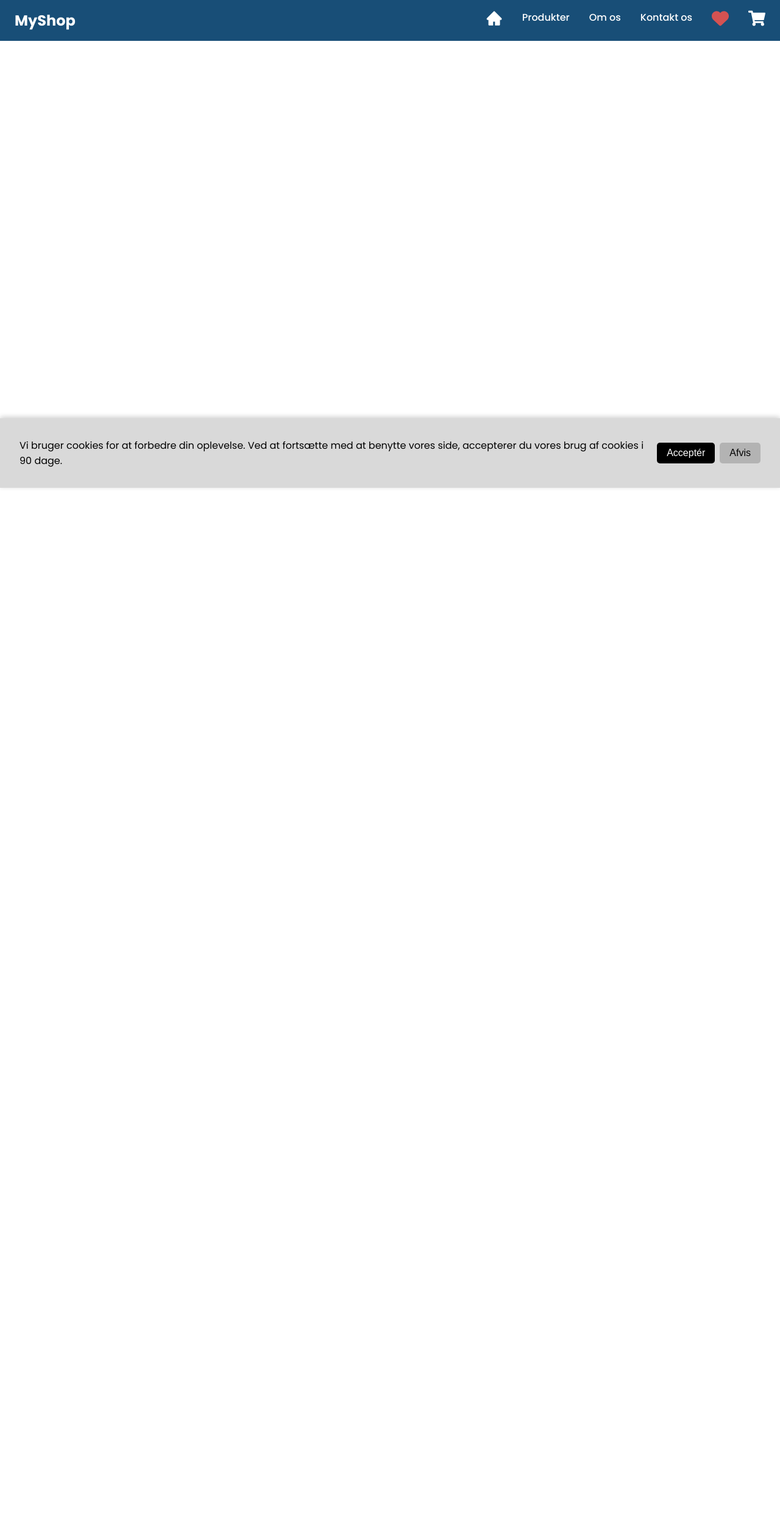
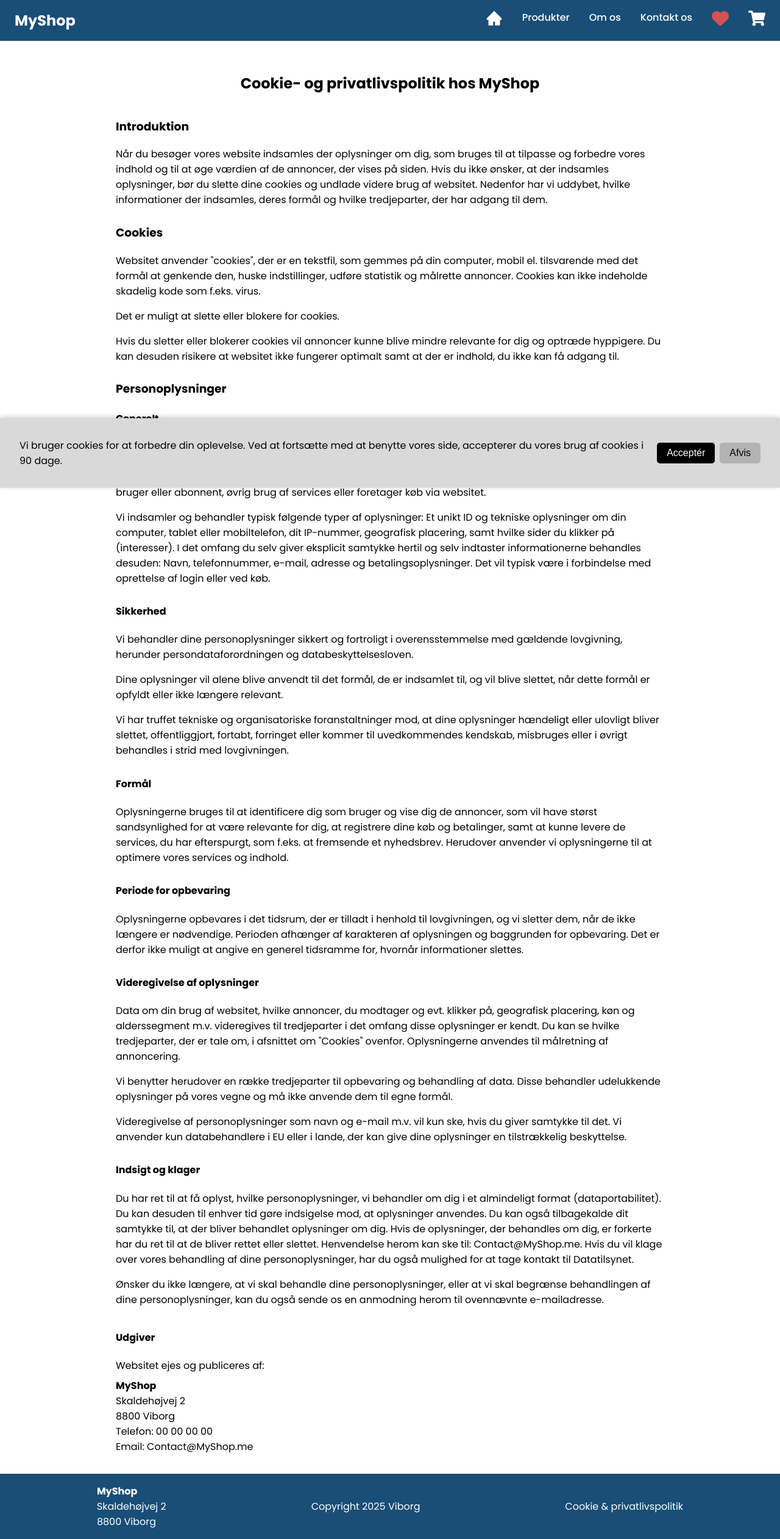
Before and after one commit to HoniNanoq2025/semesteropgave, a React (Vite) app in the folder hejdi-semesteropgave/: page /cookie-policy in a window 1280 px wide. Shown: the whole page at 61% size. Before the commit the page ends 800 px from the top, so only its background shows below. Built offline with nearby package versions, Linux system fonts and the light colour scheme.

Commit message:
add cookie policy page

```diff
--- a/hejdi-semesteropgave/src/App.jsx
+++ b/hejdi-semesteropgave/src/App.jsx
@@ -7,6 +7,7 @@ import Products from "./pages/Products/Products";
 import ProductCard from "./components/ProductCard/ProductCard";
 import Favorites from "./pages/Favorites/Favorites";
 import Checkout from "./pages/Checkout/Checkout";
+import CookiePolicy from "./pages/CookiePolicy/CookiePolicy";
 import Header from "./components/Header/Header";
 import Footer from "./components/Footer/Footer";
 import CookieBanner from "./components/CookieBanner/CookieBanner";
@@ -128,6 +129,7 @@ export default function App() {
               />
             }
           />
+          <Route path="/cookie-policy" element={<CookiePolicy />} />
         </Routes>
       </main>
       <CookieBanner />
--- a/hejdi-semesteropgave/src/components/Footer/Footer.jsx
+++ b/hejdi-semesteropgave/src/components/Footer/Footer.jsx
@@ -1,16 +1,26 @@
+import { NavLink } from "react-router-dom";
 import styles from "./Footer.module.css";
 
 export default function Footer() {
   return (
     <footer className={styles.footer}>
+      <div className={styles.footerContainer}>
         <div className={styles.location}>
-        <p><strong>MyShop</strong></p>
+          <p>
+            <strong>MyShop</strong>
+          </p>
           <p>Skaldehøjvej 2</p>
           <p>8800 Viborg</p>
         </div>
         <div className={styles.copyright}>
           <p>Copyright 2025 Viborg</p>
         </div>
+        <div className={styles.links}>
+          <NavLink to="/cookie-policy" className={styles.footerLink}>
+            Cookie & privatlivspolitik
+          </NavLink>
+        </div>
+      </div>
     </footer>
   );
 }
--- a/hejdi-semesteropgave/src/components/Footer/Footer.module.css
+++ b/hejdi-semesteropgave/src/components/Footer/Footer.module.css
@@ -5,10 +5,15 @@
   font-family: "Poppins", sans-serif;
   color: white;
   padding: 1rem 1.5rem;
+}
+
+.footerContainer {
   display: flex;
-  flex-direction: row;
+  flex-direction: column;
   justify-content: space-between;
   align-items: center;
+  max-width: 1200px;
+  margin: 0 auto;
 }
 
 .location {
@@ -17,5 +22,29 @@
 }
 
 .location p {
-  margin: 0 auto;
+  margin: 0;
 }
+
+.links {
+  display: flex;
+  flex-direction: column;
+  align-items: flex-end;
+}
+
+.footerLink {
+  text-decoration: none;
+  color: white;
+}
+
+.footerLink:hover {
+  color: #d9ed92;
+  text-decoration: underline;
+}
+
+@media (min-width: 900px) {
+  .footerContainer {
+    flex-direction: row;
+    justify-content: space-around;
+    align-items: center;
+  }
+}
--- /dev/null
+++ b/hejdi-semesteropgave/src/pages/CookiePolicy/CookiePolicy.jsx
@@ -0,0 +1,167 @@
+import styles from "./CookiePolicy.module.css";
+
+export default function CookiePolicy() {
+  return (
+    <section className={styles.policyPage}>
+      <div className={styles.policyContainer}>
+        <div className={styles.policyHeader}>
+          <h1>Cookie- og privatlivspolitik hos MyShop</h1>
+        </div>
+        <div className={styles.policyText}>
+          <h3>Introduktion</h3>
+          <p className={styles.policyParagraph}>
+            Når du besøger vores website indsamles der oplysninger om dig, som
+            bruges til at tilpasse og forbedre vores indhold og til at øge
+            værdien af de annoncer, der vises på siden. Hvis du ikke ønsker, at
+            der indsamles oplysninger, bør du slette dine cookies og undlade
+            videre brug af websitet. Nedenfor har vi uddybet, hvilke
+            informationer der indsamles, deres formål og hvilke tredjeparter,
+            der har adgang til dem.
+          </p>
+        </div>
+
+        <div className={styles.policyText}>
+          <h3>Cookies</h3>
+          <p className={styles.policyParagraph}>
+            Websitet anvender "cookies", der er en tekstfil, som gemmes på din
+            computer, mobil el. tilsvarende med det formål at genkende den,
+            huske indstillinger, udføre statistik og målrette annoncer. Cookies
+            kan ikke indeholde skadelig kode som f.eks. virus.
+          </p>
+          <p className={styles.policyParagraph}>
+            Det er muligt at slette eller blokere for cookies.{" "}
+          </p>
+          <p className={styles.policyParagraph}>
+            Hvis du sletter eller blokerer cookies vil annoncer kunne blive
+            mindre relevante for dig og optræde hyppigere. Du kan desuden
+            risikere at websitet ikke fungerer optimalt samt at der er indhold,
+            du ikke kan få adgang til.
+          </p>
+        </div>
+
+        <div className={styles.policyText}>
+          <h3>Personoplysninger</h3>
+          <h4>Generelt</h4>
+          <p className={styles.policyParagraph}>
+            Personoplysninger er alle slags informationer, der i et eller andet
+            omfang kan henføres til dig. Når du benytter vores website indsamler
+            og behandler vi en række sådanne informationer. Det sker f.eks. ved
+            alm. tilgang af indhold, hvis du tilmelder dig vores nyhedsbrev,
+            deltager i konkurrencer eller undersøgelser, registrerer dig som
+            bruger eller abonnent, øvrig brug af services eller foretager køb
+            via websitet.
+          </p>
+          <p className={styles.policyParagraph}>
+            Vi indsamler og behandler typisk følgende typer af oplysninger: Et
+            unikt ID og tekniske oplysninger om din computer, tablet eller
+            mobiltelefon, dit IP-nummer, geografisk placering, samt hvilke sider
+            du klikker på (interesser). I det omfang du selv giver eksplicit
+            samtykke hertil og selv indtaster informationerne behandles desuden:
+            Navn, telefonnummer, e-mail, adresse og betalingsoplysninger. Det
+            vil typisk være i forbindelse med oprettelse af login eller ved køb.
+          </p>
+        </div>
+
+        <div className={styles.policyText}>
+          <h4>Sikkerhed</h4>
+          <p className={styles.policyParagraph}>
+            Vi behandler dine personoplysninger sikkert og fortroligt i
+            overensstemmelse med gældende lovgivning, herunder
+            persondataforordningen og databeskyttelsesloven.
+          </p>
+          <p className={styles.policyParagraph}>
+            Dine oplysninger vil alene blive anvendt til det formål, de er
+            indsamlet til, og vil blive slettet, når dette formål er opfyldt
+            eller ikke længere relevant.
+          </p>
+          <p className={styles.policyParagraph}>
+            Vi har truffet tekniske og organisatoriske foranstaltninger mod, at
+            dine oplysninger hændeligt eller ulovligt bliver slettet,
+            offentliggjort, fortabt, forringet eller kommer til uvedkommendes
+            kendskab, misbruges eller i øvrigt behandles i strid med
+            lovgivningen.
+          </p>
+        </div>
+        <div className={styles.policyText}>
+          <h4>Formål</h4>
+          <p className={styles.policyParagraph}>
+            Oplysningerne bruges til at identificere dig som bruger og vise dig
+            de annoncer, som vil have størst sandsynlighed for at være relevante
+            for dig, at registrere dine køb og betalinger, samt at kunne levere
+            de services, du har efterspurgt, som f.eks. at fremsende et
+            nyhedsbrev. Herudover anvender vi oplysningerne til at optimere
+            vores services og indhold.
+          </p>
+        </div>
+        <div className={styles.policyText}>
+          <h4>Periode for opbevaring</h4>
+          <p className={styles.policyParagraph}>
+            Oplysningerne opbevares i det tidsrum, der er tilladt i henhold til
+            lovgivningen, og vi sletter dem, når de ikke længere er nødvendige.
+            Perioden afhænger af karakteren af oplysningen og baggrunden for
+            opbevaring. Det er derfor ikke muligt at angive en generel tidsramme
+            for, hvornår informationer slettes.
+          </p>
+        </div>
+        <div className={styles.policyText}>
+          <h4>Videregivelse af oplysninger</h4>
+          <p className={styles.policyParagraph}>
+            Data om din brug af websitet, hvilke annoncer, du modtager og evt.
+            klikker på, geografisk placering, køn og alderssegment m.v.
+            videregives til tredjeparter i det omfang disse oplysninger er
+            kendt. Du kan se hvilke tredjeparter, der er tale om, i afsnittet om
+            "Cookies" ovenfor. Oplysningerne anvendes til målretning af
+            annoncering.{" "}
+          </p>
+          <p className={styles.policyParagraph}>
+            Vi benytter herudover en række tredjeparter til opbevaring og
+            behandling af data. Disse behandler udelukkende oplysninger på vores
+            vegne og må ikke anvende dem til egne formål.
+          </p>
+          <p className={styles.policyParagraph}>
+            Videregivelse af personoplysninger som navn og e-mail m.v. vil kun
+            ske, hvis du giver samtykke til det. Vi anvender kun databehandlere
+            i EU eller i lande, der kan give dine oplysninger en tilstrækkelig
+            beskyttelse.
+          </p>
+        </div>
+
+        <div className={styles.policyText}>
+          <h4>Indsigt og klager</h4>
+          <p className={styles.policyParagraph}>
+            Du har ret til at få oplyst, hvilke personoplysninger, vi behandler
+            om dig i et almindeligt format (dataportabilitet). Du kan desuden
+            til enhver tid gøre indsigelse mod, at oplysninger anvendes. Du kan
+            også tilbagekalde dit samtykke til, at der bliver behandlet
+            oplysninger om dig. Hvis de oplysninger, der behandles om dig, er
+            forkerte har du ret til at de bliver rettet eller slettet.
+            Henvendelse herom kan ske til: Contact@MyShop.me. Hvis du vil klage
+            over vores behandling af dine personoplysninger, har du også
+            mulighed for at tage kontakt til Datatilsynet.
+          </p>
+          <p>
+            Ønsker du ikke længere, at vi skal behandle dine personoplysninger,
+            eller at vi skal begrænse behandlingen af dine personoplysninger,
+            kan du også sende os en anmodning herom til ovennævnte
+            e-mailadresse.
+          </p>
+        </div>
+        <div className={styles.policyText}>
+          <h4>Udgiver</h4>
+          <p className={styles.policyParagraph}>
+            Websitet ejes og publiceres af:{" "}
+          </p>
+        </div>
+        <div>
+          <p className={styles.address}>
+            <strong>MyShop</strong>
+          </p>
+          <p className={styles.address}>Skaldehøjvej 2</p>
+          <p className={styles.address}>8800 Viborg</p>
+          <p className={styles.address}>Telefon: 00 00 00 00</p>
+          <p className={styles.address}>Email: Contact@MyShop.me</p>
+        </div>
+      </div>
+    </section>
+  );
+}
--- /dev/null
+++ b/hejdi-semesteropgave/src/pages/CookiePolicy/CookiePolicy.module.css
@@ -0,0 +1,33 @@
+.policyPage {
+  width: 100%;
+  display: flex;
+  flex-direction: column;
+  align-items: center;
+  align-content: center;
+}
+
+.policyContainer {
+  display: flex;
+  flex-direction: column;
+  align-items: flex-start;
+  align-content: center;
+  padding: 2rem;
+  max-width: 900px;
+}
+
+.policyHeader {
+  width: 100%;
+  text-align: center;
+}
+
+.policyText {
+  text-align: left;
+}
+
+.policyParagraph {
+  margin-bottom: 0.5rem;
+}
+
+.address {
+  margin: 0 auto;
+}
```
Lines whose indentation alone changed are shown as unchanged.
